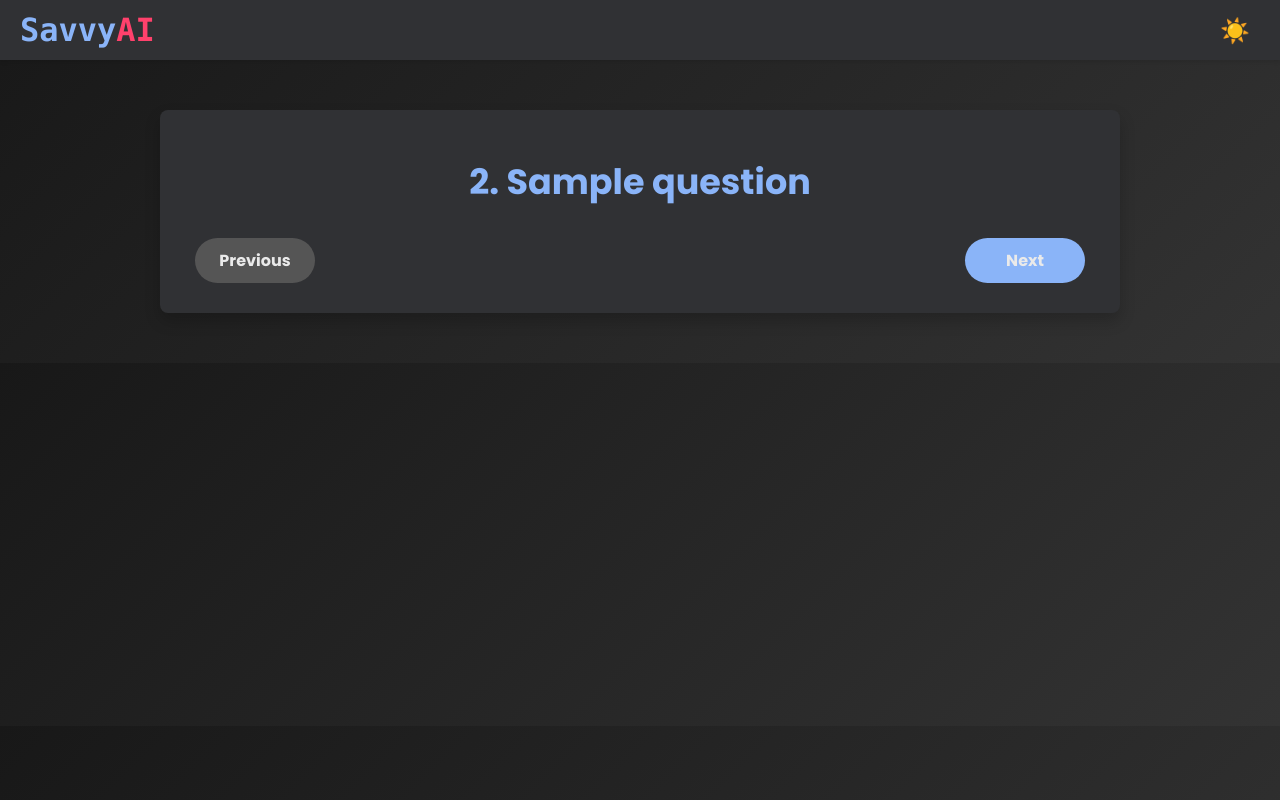
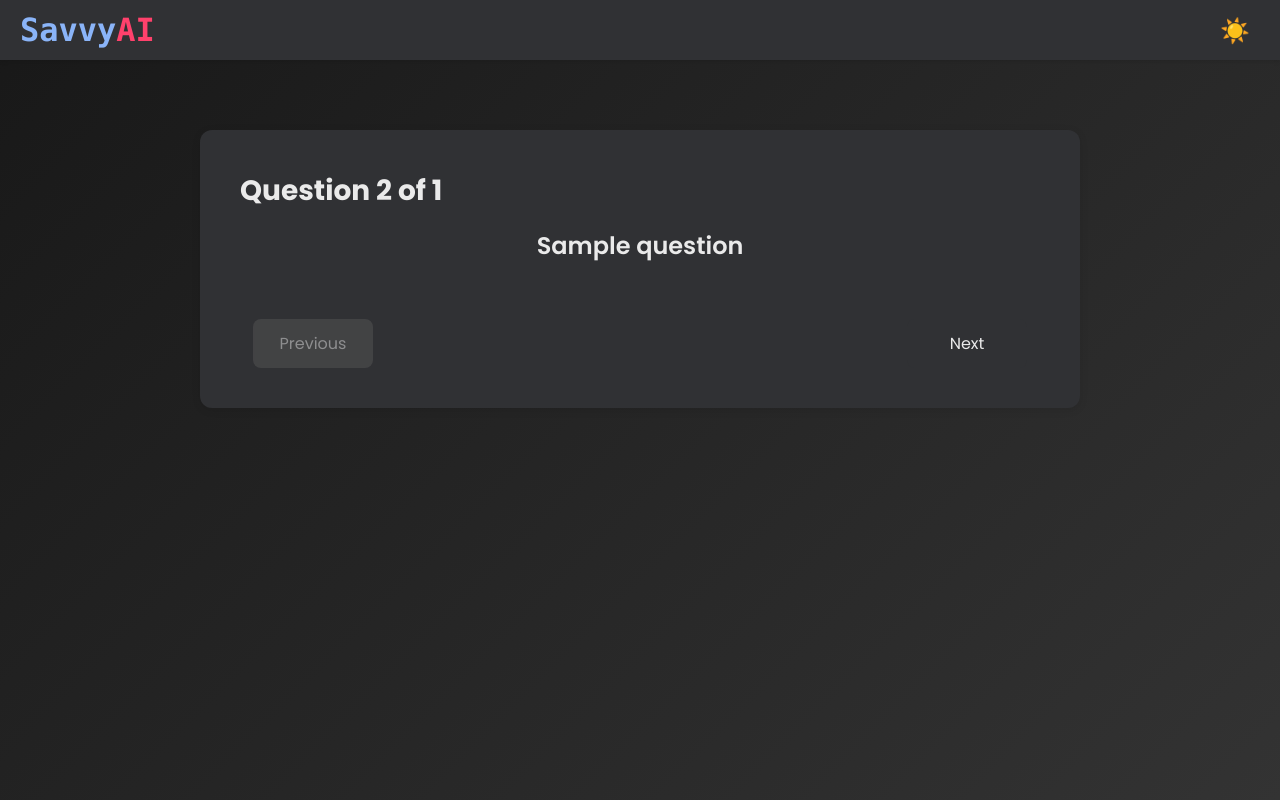
Before and after one commit to rahulm16/main_project, a Flask app: template templates/questions.html in a window 1280 px wide. Run offline with Flask 3, Linux system fonts and the light colour scheme; the template is opened without the code that fills it: most values are stand-ins (such as "Sample title", 1, 10 or a date in 2020); some libraries are stand-ins or nearby versions.

Commit message:
changed styles of question preview

```diff
--- a/static/questions.css
+++ b/static/questions.css
@@ -31,6 +31,7 @@ body.light-mode {
 /* Default styles for body and html */
 body, html {
     font-family: 'Poppins', Arial, sans-serif;
+    height: 100%;
     background: var(--bg-color);
     color: var(--text-color);
     margin: 0;
@@ -204,78 +205,125 @@ body:not(.light-mode) .dark-mode-emoji {
     padding: 30px 0; /* Add top and bottom padding */
 }
 
+/* Update the questions-container styling */
 .questions-container {
     background-color: var(--card-bg-color);
-    border-radius: 8px;
-    padding: 30px;
-    min-width: 600px;
-    max-width: 900px;
-    box-shadow: 0 8px 16px rgba(0, 0, 0, 0.2);
-    margin: 20px auto;
-    color: var(--text-color);
-
+    border-radius: 12px;
+    padding: 40px;
+    width: 100%;
+    max-width: 800px;
+    margin: 40px auto;
+    box-shadow: 0 2px 8px rgba(0, 0, 0, 0.1);
 }
 
+/* Update question title styling */
 #question-box h2 {
-    font-size: 35px; /* Increased font size */
-    color: var(--secondary-color);
-    margin-bottom: 30px;
-    margin-top: 15px;
-    text-align: center;
-}
-
-#options-list {
-    list-style-type: none;
-    padding: 0;
-    margin-bottom: 20px;
+    font-size: 24px;
+    color: var(--text-color);
+    margin-bottom: 24px;
     font-weight: 600;
 }
 
+/* Question number styling */
+.question-number {
+    font-size: 28px;
+    color: var(--text-color);
+    margin-bottom: 16px;
+    font-weight: bold;
+}
+
+/* Update options list styling */
+#options-list {
+    display: grid;
+    grid-template-columns: repeat(2, 1fr);
+    gap: 16px;
+    list-style: none;
+    padding: 0;
+    margin: 24px 0;
+}
+
+/* Individual option styling */
 #options-list li {
-    background-color: var(--input-bg-color);
-    color: var(--text-color);
+    background-color: var(--card-bg-color);
     border: 1px solid var(--border-color);
-    padding: 15px;
-    border-radius: 5px;
-    margin-bottom: 10px;
+    border-radius: 8px;
+    padding: 16px 20px;
+    cursor: pointer;
+    transition: all 0.2s ease;
     display: flex;
     align-items: center;
-    cursor: pointer;
-    transition: background-color 0.3s;
 }
 
-/* Hover state with light blue background */
 #options-list li:hover {
-    background-color: rgba(0, 4, 7, 0.1); /* Light blue hover effect */
-    border: 1px solid #ccc; /* Light border for unselected items */
+    border-color: var(--secondary-color);
 }
 
-/* Selected option style */
 #options-list li.selected {
-    border: 2px solid steelblue; /* Steel blue border for selected option */
-    background-color: rgba(70, 130, 180, 0.15); /* Slightly deeper blue background */
+    border-color: var(--secondary-color);
+    background-color: rgba(var(--secondary-color-rgb), 0.1);
 }
 
-input[type="radio"] {
-    /* Set the default color using CSS variable */
-    accent-color: var(--tertiary-color); /* Change to use your CSS variable */
+/* Hide radio buttons visually but keep them accessible */
+#options-list input[type="radio"] {
+    position: absolute;
+    opacity: 0;
+    width: 0;
+    height: 0;
 }
 
-
-label {
-    font-size: 1.3rem;
-    margin-left: 10px;
+/* Option label styling */
+#options-list label {
+    font-size: 16px;
+    color: var(--text-color);
     width: 100%;
-    color: inherit; /* Inherit color from #options-list li */
+    cursor: pointer;
+    margin: 0;
+    padding: 0;
 }
 
+/* Controls styling */
 .controls {
     display: flex;
     justify-content: space-between;
-    gap: 10px; /* Space between buttons */
-    margin-top: 30px;
+    margin-top: 32px;
+    padding: 0 8px;
 }
 
+/* Button styling */
+.controls button {
+    padding: 12px 24px;
+    border-radius: 8px;
+    font-size: 16px;
+    font-weight: 500;
+    min-width: 100px;
+    background-color: var(--primary-color);
+    color: var(--text-color);
+    border: none;
+    cursor: pointer;
+    transition: background-color 0.2s ease;
+}
+
+.controls button:hover:not(:disabled) {
+    background-color: var(--secondary-color);
+    color: white;
+}
+
+.controls button:disabled {
+    opacity: 0.5;
+    cursor: not-allowed;
+}
+
+/* Responsive styling */
+@media (max-width: 768px) {
+    #options-list {
+        grid-template-columns: 1fr;
+    }
+
+    .questions-container {
+        margin: 20px;
+        padding: 24px;
+    }
+}
 
 .preview-container {
     background-color: var(--card-bg-color);
--- a/static/questions.js
+++ b/static/questions.js
@@ -13,7 +13,49 @@ document.addEventListener('DOMContentLoaded', () => {
 
     const questionsContainer = document.querySelector('.questions-container');
     const previewContainer = document.querySelector('.preview-container');
+    function showAlert(message, type = 'success') {
+        // Remove any existing alert
+        const existingAlert = document.querySelector('.alert-modal');
+        if (existingAlert) {
+            existingAlert.remove();
+        }
 
+        // Create alert elements
+        const alertModal = document.createElement('div');
+        alertModal.className = `alert-modal ${type}`;
+
+        const alertContent = document.createElement('div');
+        alertContent.className = 'alert-modal-content';
+
+        const messageDiv = document.createElement('div');
+        messageDiv.className = 'alert-modal-message';
+        messageDiv.textContent = message;
+
+        const closeButton = document.createElement('button');
+        closeButton.className = 'alert-modal-close';
+        closeButton.innerHTML = '×';
+        closeButton.onclick = () => {
+            alertModal.style.animation = 'slideOut 0.3s ease-out';
+            setTimeout(() => alertModal.remove(), 300);
+        };
+
+        // Assemble the alert
+        alertContent.appendChild(messageDiv);
+        alertContent.appendChild(closeButton);
+        alertModal.appendChild(alertContent);
+        document.body.appendChild(alertModal);
+
+        // Show the alert
+        alertModal.style.display = 'block';
+
+        // Set timeout to remove the alert
+        setTimeout(() => {
+            if (alertModal.parentNode) {
+                alertModal.style.animation = 'slideOut 0.3s ease-out';
+                setTimeout(() => alertModal.remove(), 300);
+            }
+        }, 3000);
+    }
     function showQuestions() {
         questionsContainer.style.display = 'block';
         previewContainer.style.display = 'none';
@@ -85,7 +127,7 @@ document.addEventListener('DOMContentLoaded', () => {
 
     document.getElementById('next-btn').addEventListener('click', () => {
         if (!isOptionSelected()) {
-            alert("Please select an option before proceeding to the next question.");
+            showAlert("Please select an option before proceeding to the next question.", "error");
             return;
         }
 
--- a/templates/questions.html
+++ b/templates/questions.html
@@ -18,7 +18,8 @@
         <div class="page-wrapper">
             <div class="questions-container" id="questions-container">
                 <div id="question-box">
-                    <h2 id="question-text">{{ current_index + 1 }}. {{ questions[current_index].question }}</h2>
+                    <div class="question-number">Question {{ current_index + 1 }} of {{ questions|length }}</div>
+                    <h2 id="question-text">{{ questions[current_index].question }}</h2>
                     <ul id="options-list">
                         {% for option in questions[current_index].options %}
                         <li>
@@ -28,11 +29,10 @@
                         {% endfor %}
                     </ul>
                 </div>
-                <!-- Controls -->
                 <div class="controls">
                     <button id="previous-btn">Previous</button>
+                    <button id="next-btn">Next</button>
                     <button id="preview-btn" style="display: none;">Preview</button>
-                    <button id="next-btn">Next</button>
                 </div>
             </div>
             <!-- Preview Section -->
```
Also changed, not shown: other parts of static/questions.css (+76 -0 lines).
